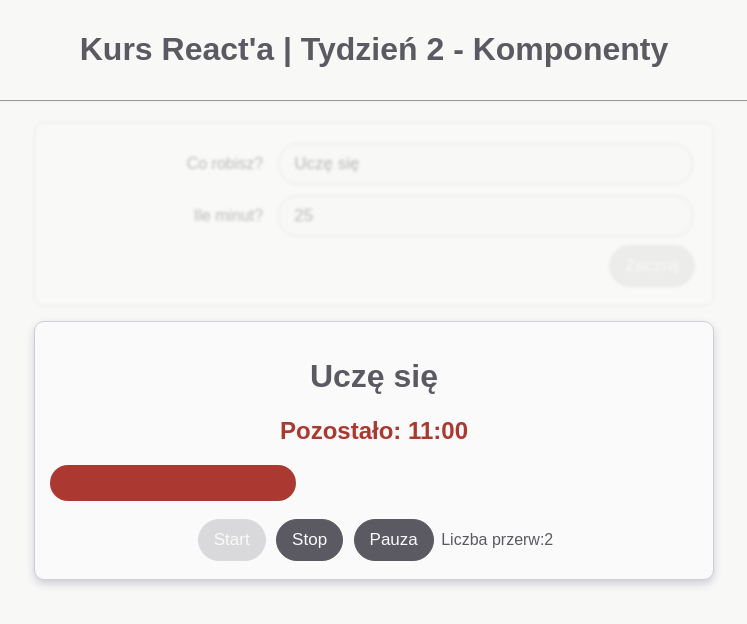
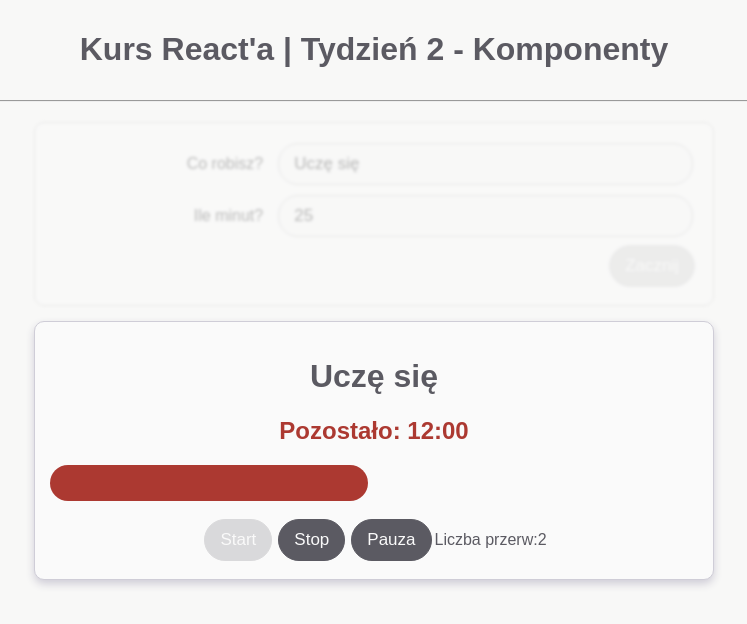
Before and after one commit to webskigosc/pomodoro-app, a plain HTML site: page index.html in a window 1280 px wide. Shown: the whole page, without its empty margins (266-1013 px from the left). Drawn offline with Linux system fonts and the light colour scheme.

Commit message:
W02L06 - Homework 1 - Changed HTML to JS code and update README.md

```diff
--- a/index.html
+++ b/index.html
@@ -8,34 +8,81 @@
     <link rel="stylesheet" href="style.css" />
   </head>
   <body>
-    <header>
-      <h1>Kurs React'a | Tydzień 2 - Komponenty</h1>
-      <hr />
-    </header>
-    <div class="App">
-      <div class="TimeboxEditor inactive">
-        <label for="">
-          Co robisz?
-          <input disabled type="text" placeholder="" value="Uczę się" />
-        </label>
-        <label for="">
-          Ile minut?
-          <input disabled type="number" placeholder="" value="25" />
-        </label>
-        <button disabled>Zacznij</button>
-      </div>
-      <div class="Timebox">
-        <h1>Uczę się</h1>
-        <h2 class="Clock">Pozostało: 11:00</h2>
-        <div class="SingleProgressBar" style="width: 38%"></div>
-        <!-- <div class="ProgressBar">
-          <div style="width: 30%" class="from-right"></div>
-        </div> -->
-        <button disabled>Start</button>
-        <button>Stop</button>
-        <button>Pauza</button>
-        <span>Liczba przerw:2 </span>
-      </div>
-    </div>
+    <div id="root"></div>
   </body>
+
+  <script type="text/javascript">
+    const rootElement = document.getElementById('root');
+
+    const headerEl = document.createElement('header');
+    const titleEl = document.createElement('h1');
+    const lineEl = document.createElement('hr');
+    titleEl.textContent = "Kurs React'a | Tydzień 2 - Komponenty";
+    headerEl.append(titleEl, lineEl);
+
+    const appEl = document.createElement('div');
+    appEl.classList = 'App';
+
+    const timeboxEditorEl = document.createElement('div');
+    const timeboxEl = document.createElement('div');
+    timeboxEditorEl.classList = 'TimeboxEditor inactive';
+    timeboxEl.classList = 'Timebox';
+
+    const labelForTextEl = document.createElement('label');
+    labelForTextEl.innerText = 'Co robisz?';
+
+    const labelForTimeEl = document.createElement('label');
+    labelForTimeEl.innerText = 'Ile minut?';
+
+    const inputTextEl = document.createElement('input');
+    inputTextEl.type = 'text';
+    inputTextEl.disabled = true;
+    inputTextEl.value = 'Uczę się';
+
+    const inputTimeEl = document.createElement('input');
+    inputTimeEl.type = 'number';
+    inputTimeEl.disabled = true;
+    inputTimeEl.value = '25';
+
+    labelForTextEl.append(inputTextEl);
+    labelForTimeEl.append(inputTimeEl);
+
+    const btnTaskPomo = document.createElement('button');
+    btnTaskPomo.disabled = true;
+    btnTaskPomo.textContent = 'Zacznij';
+
+    timeboxEditorEl.append(labelForTextEl, labelForTimeEl, btnTaskPomo);
+
+    const taskTitleEl = document.createElement('h1');
+    taskTitleEl.textContent = 'Uczę się';
+    const taskTimeEl = document.createElement('h2');
+    taskTimeEl.classList = 'Clock';
+    taskTimeEl.textContent = 'Pozostało: 12:00';
+    const progressBarEl = document.createElement('div');
+    progressBarEl.classList = 'SingleProgressBar';
+    progressBarEl.style.width = '49%';
+
+    const btnStartPomo = document.createElement('button');
+    btnStartPomo.innerText = 'Start';
+    btnStartPomo.disabled = true;
+    const btnStopPomo = document.createElement('button');
+    btnStopPomo.innerText = 'Stop';
+    const btnPausePomo = document.createElement('button');
+    btnPausePomo.innerText = 'Pauza';
+    const breaksStatus = document.createElement('span');
+    breaksStatus.textContent = 'Liczba przerw:2';
+
+    timeboxEl.append(
+      taskTitleEl,
+      taskTimeEl,
+      progressBarEl,
+      btnStartPomo,
+      btnStopPomo,
+      btnPausePomo,
+      breaksStatus
+    );
+
+    appEl.append(timeboxEditorEl, timeboxEl);
+    rootElement.append(headerEl, appEl);
+  </script>
 </html>
```
Also changed, not shown: README.md.
